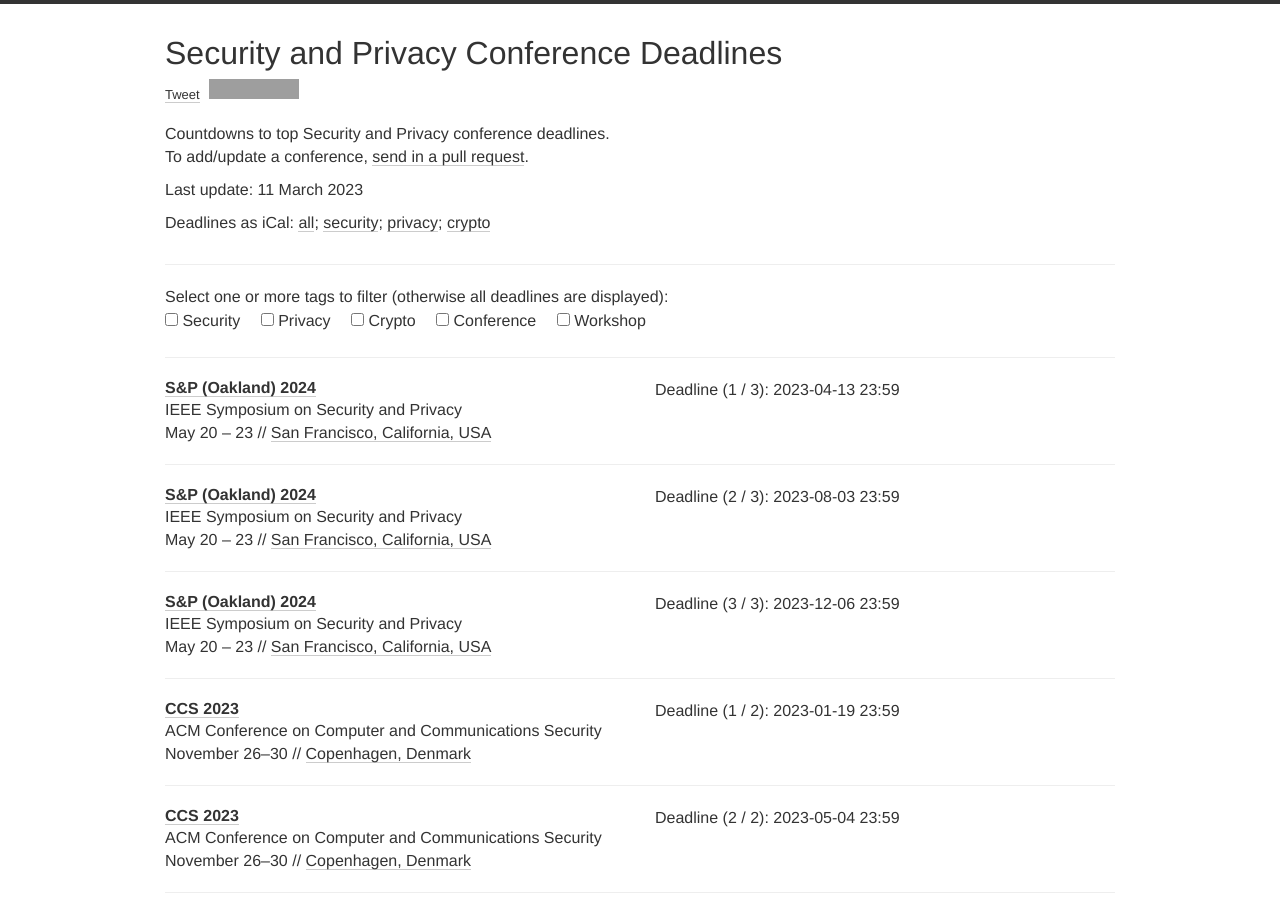
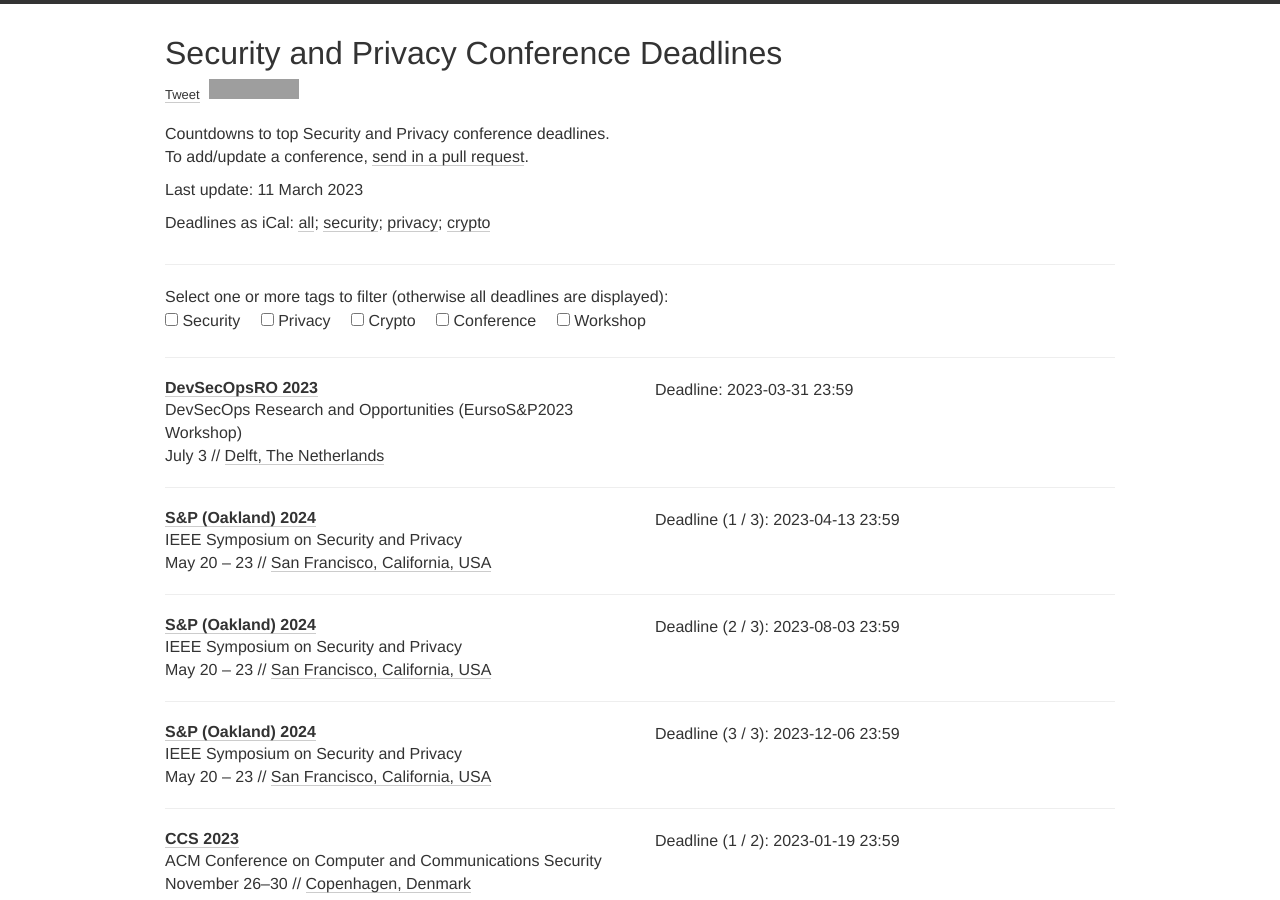
Before and after one commit to sec-deadlines/sec-deadlines.github.io, a Jekyll site: the page built from index.html, in a window 1280 px wide and 900 px high. Built offline with Jekyll 4.4.1, drawn with Linux system fonts in a browser that asks for light colours; nearby versions of some CDN libraries; comment, search, counter and statistics services are not loaded; grey boxes are pictures that could not be loaded.

Commit message:
Update conferences.yml

```diff
--- a/_data/conferences.yml
+++ b/_data/conferences.yml
@@ -1,5 +1,15 @@
 ---
  # Security and Privacy
+
+- name: DevSecOpsRO
+  year: 2023
+  date: "July 3"
+  description: DevSecOps Research and Opportunities (EursoS&P2023 Workshop)
+  link: https://spritz.math.unipd.it/events/2023/devSecOpsRO/
+  deadline:
+    - "2023-03-31 23:59"
+  place: Delft, The Netherlands
+  tags: [SEC, PRIV, CONF]
 
 - name: S&P (Oakland)
   year: 2024
```
